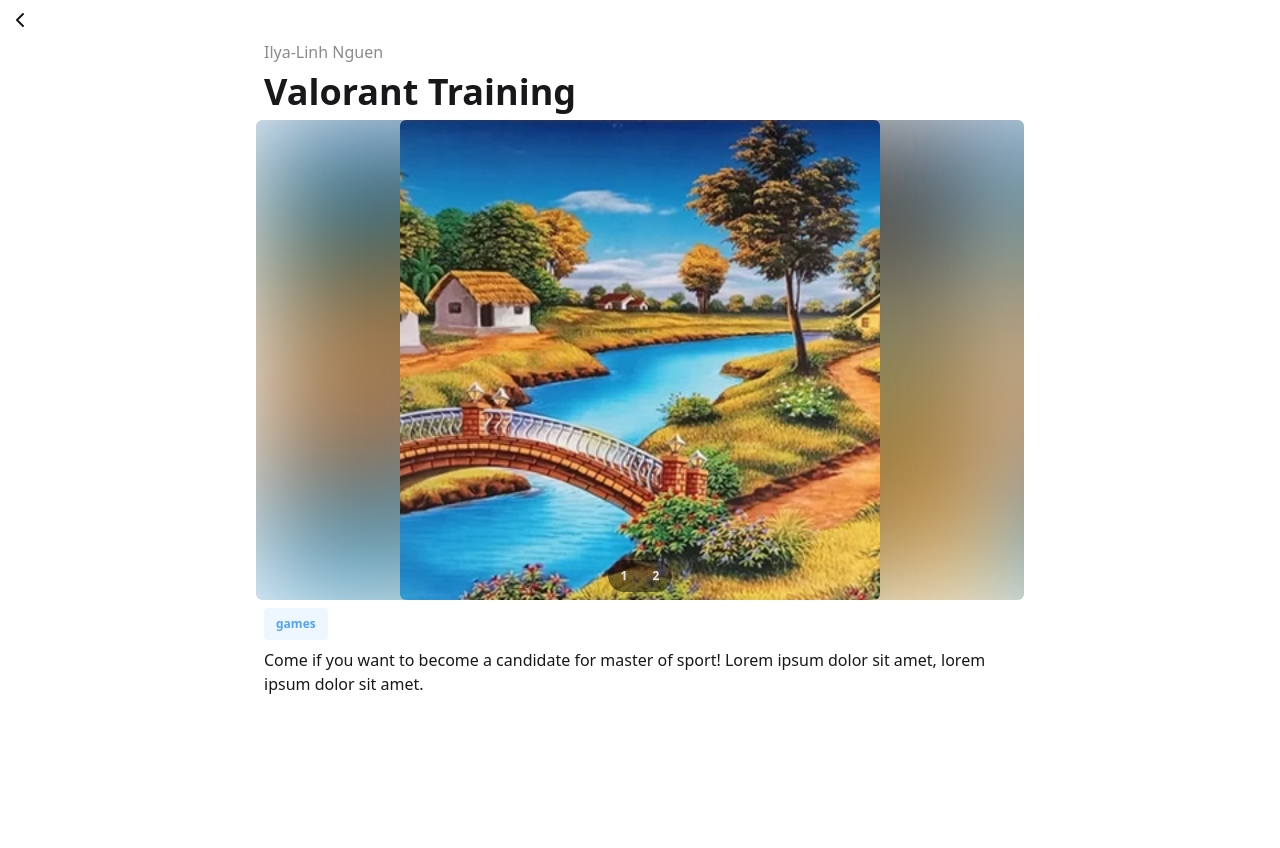
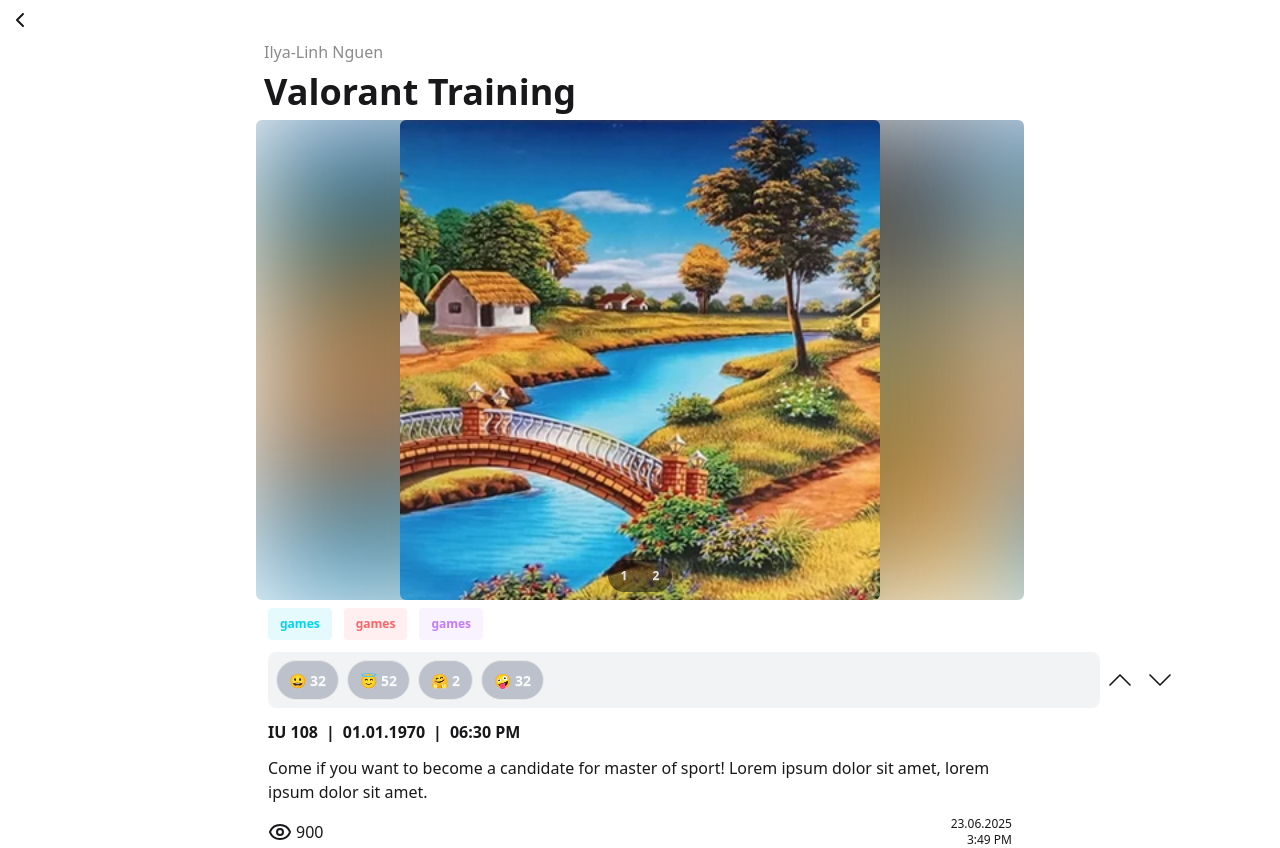
Before and after one commit to evops-sum25/evops-website, a Next.js app: page /events/1 in a window 1280 px wide. Before the commit the page ends 800 px from the top, so only its background shows below. Built offline with nearby package versions, Linux system fonts and the light colour scheme.

Commit message:
finish styling
Took 36 minutes

# Commit time for manual adjustment:
# Took 4 minutes

```diff
--- a/src/app/events/[id]/page.tsx
+++ b/src/app/events/[id]/page.tsx
@@ -1,6 +1,11 @@
 import test from "@/../public/test.png";
-import Tag from "@/components/shared/Tag";
-import { ChevronLeft } from "lucide-react";
+import ArrowControl from "@/components/shared/ArrowControl";
+import EventMeta, { EventMetaProps } from "@/components/shared/EventMeta";
+import ReactionsBar from "@/components/shared/ReactionsBar";
+import { TagColor } from "@/components/shared/Tag";
+import TagBar from "@/components/shared/TagBar";
+import { formatDate } from "@/lib/functions/formatDate";
+import { ChevronLeft, Eye } from "lucide-react";
 import Image, { StaticImageData } from "next/image";
 import Link from "next/link";
 
@@ -10,10 +15,12 @@
   id: string;
   author: { id: string; name: string; profilePictureUrl?: string };
   imageUrls: (string | StaticImageData)[];
-  tags: { id: string; name: string; aliases: string[] }[];
+  tags: { id: string; name: string; aliases: string[]; color?: TagColor }[];
   withAttendance: boolean;
   createdAt: string;
   modifiedAt: string;
+  reactions: { emoji: string; count: number }[];
+  metadata: EventMetaProps;
 }
 
 export default function EventPage() {
@@ -29,15 +36,53 @@
       "Come if you want to become a candidate for master of sport! Lorem ipsum dolor sit amet, lorem ipsum dolor sit amet.",
     tags: [
       {
+        id: "01979d7b-43c7-7781-82ab-620976261950",
+        name: "games",
+        color: "cyan",
+        aliases: ["videogames", "esports", "cybersport"],
+      },
+      {
         id: "01979d7b-43c7-7781-82ab-620976261959",
         name: "games",
+        color: "red",
+        aliases: ["videogames", "esports", "cybersport"],
+      },
+      {
+        id: "01979d7b-43c7-7781-82ab-620976261958",
+        name: "games",
+        color: "purple",
         aliases: ["videogames", "esports", "cybersport"],
       },
     ],
     withAttendance: true,
     createdAt: "2025-06-23T15:49:50.742836Z",
     modifiedAt: "2025-06-23T15:49:50.742836Z",
+    metadata: {
+      place: "IU 108",
+      date: "01.01.1970",
+      time: "18:30",
+    },
+    reactions: [
+      {
+        emoji: "😀",
+        count: 32,
+      },
+      {
+        emoji: "😇",
+        count: 52,
+      },
+      {
+        emoji: "🤗",
+        count: 2,
+      },
+      {
+        emoji: "🤪",
+        count: 32,
+      },
+    ],
   };
+
+  const { date, time } = formatDate(event.createdAt);
 
   return (
     <>
@@ -88,14 +133,35 @@
             </div>
           </div>
 
-          <div className="flex flex-col gap-2 px-2">
-            <div className="flex flex-row flex-wrap gap-2">
-              {event.tags.map(({ name }, i) => (
-                <Tag key={i} name={name} color="blue" />
-              ))}
+          <div className="flex flex-col items-start gap-3 px-3">
+            <TagBar tags={event.tags} />
+
+            <div className="flex w-full flex-row items-center justify-around">
+              <ReactionsBar reactions={event.reactions} />
+              <ArrowControl />
             </div>
 
-            <p>{event.description}</p>
+            <EventMeta
+              date={event.metadata.date}
+              place={event.metadata.place}
+              time={event.metadata.time}
+            />
+
+            <article className="text-base-content w-full text-start">
+              {event.description}
+            </article>
+            <div className="flex w-full flex-row items-center justify-between">
+              <span className="text-base-content flex flex-row gap-1">
+                <Eye />
+                <p>900</p>
+              </span>
+
+              <span className="text-end text-xs">
+                {date}
+                <br />
+                {time}
+              </span>
+            </div>
           </div>
         </div>
       </main>
--- a/src/app/events/page.tsx
+++ b/src/app/events/page.tsx
@@ -2,11 +2,31 @@
 import ArrowControl from "@/components/shared/ArrowControl";
 import EventMeta from "@/components/shared/EventMeta";
 import ReactionsBar from "@/components/shared/ReactionsBar";
+import { TagProps } from "@/components/shared/Tag";
 import TagBar from "@/components/shared/TagBar";
 import Image from "next/image";
 
 export default function Home() {
-  const tags = ["bdsm", "math", "b23", "study", "math3"];
+  const tags: TagProps[] = [
+    {
+      id: "01979d7b-43c7-7781-82ab-620976261950",
+      name: "BSDM",
+      color: "cyan",
+      aliases: ["videogames", "esports", "cybersport"],
+    },
+    {
+      id: "01979d7b-43c7-7781-82ab-620976261959",
+      name: "okko",
+      color: "red",
+      aliases: ["videogames", "esports", "cybersport"],
+    },
+    {
+      id: "01979d7b-43c7-7781-82ab-620976261958",
+      name: "lupa",
+      color: "purple",
+      aliases: ["videogames", "esports", "cybersport"],
+    },
+  ];
   const reactions = [
     {
       emoji: "😀",
@@ -26,7 +46,7 @@
     },
   ];
 
-  const article =
+  const description =
     "Lorem ipsum dolor sit amet. Eum error unde qui omnis numquam qui voluptas architecto vel tempore explicabo ut reprehenderit facilis vel voluptas dolor et assumenda nesciunt. Qui quasi dolor est repudiandae voluptatem nam blanditiis aperiam ad quisquam doloribus";
   const timePlace = {
     place: "IU 108",
@@ -36,7 +56,7 @@
 
   return (
     <main className="flex h-screen w-screen flex-col items-center overflow-x-hidden">
-      <section className="card my-4 flex w-full flex-col items-center space-y-3">
+      <section className="card my-4 flex w-full flex-col items-center space-y-2">
         <div className="w-full">
           <h1 className="text-base-content ml-4 w-full text-2xl font-bold">
             Probstat Final Preparation
@@ -49,19 +69,21 @@
             />
           </figure>
         </div>
+        <div className="flex flex-col items-center gap-3 px-2">
           <TagBar tags={tags} />
-        <div className="flex w-full flex-row items-center justify-around px-2">
+          <div className="flex w-full flex-row items-center justify-around">
             <ReactionsBar reactions={reactions} />
             <ArrowControl />
           </div>
-        <article className="text-base-content clamping w-full px-2 text-start">
-          {article}
+          <article className="text-base-content clamping w-full text-start">
+            {description}
           </article>
           <EventMeta
             date={timePlace.date}
             place={timePlace.place}
             time={timePlace.time}
           />
+        </div>
       </section>
     </main>
   );
--- a/src/app/globals.css
+++ b/src/app/globals.css
@@ -23,7 +23,6 @@
 }
 
 .clamping {
-  margin: 0;
   -webkit-line-clamp: 1;
   display: -webkit-box;
   -webkit-box-orient: vertical;
--- a/src/components/shared/EventMeta.tsx
+++ b/src/components/shared/EventMeta.tsx
@@ -1,4 +1,4 @@
-interface EventMetaProps {
+export interface EventMetaProps {
   place: string;
   date: string;
   time: string;
@@ -13,7 +13,7 @@
     minute: "2-digit",
   });
   return (
-    <div className="text-base-content mt-4 flex flex-row items-center gap-2 font-bold">
+    <div className="text-base-content flex flex-row items-center gap-2 text-center font-bold">
       <p>{place}</p>
       <span>|</span>
       <data value={date}>{date}</data>
--- a/src/components/shared/Tag.tsx
+++ b/src/components/shared/Tag.tsx
@@ -12,8 +12,10 @@
   | "gray";
 
 export interface TagProps {
+  id: string;
   name: string;
-  color: TagColor;
+  color?: TagColor;
+  aliases: string[];
 }
 
 export default function Tag(props: TagProps) {
--- a/src/components/shared/TagBar.tsx
+++ b/src/components/shared/TagBar.tsx
@@ -1,14 +1,20 @@
-import Tag from "@/components/shared/Tag";
+import Tag, { TagProps } from "@/components/shared/Tag";
 
 export interface TagBarProps {
-  tags: string[];
+  tags: TagProps[];
 }
 
 export default function TagBar(props: TagBarProps) {
   return (
-    <div className="scroll-hide flex w-full flex-row items-center gap-3 overflow-x-auto overflow-y-hidden px-3">
-      {props.tags.map((tag, i) => (
-        <Tag key={i} name={tag} color="blue" />
+    <div className="scroll-hide flex w-full flex-row items-center gap-3 overflow-x-auto overflow-y-hidden">
+      {props.tags.map((tag) => (
+        <Tag
+          key={tag.id}
+          id={tag.id}
+          aliases={tag.aliases}
+          name={tag.name}
+          color={tag.color}
+        />
       ))}
     </div>
   );
--- /dev/null
+++ b/src/lib/functions/formatDate.ts
@@ -0,0 +1,14 @@
+export function formatDate(dateString: string): { date: string; time: string } {
+  const date = new Date(dateString);
+  const formattedDate = date.toLocaleDateString("ru-RU", {
+    day: "2-digit",
+    month: "2-digit",
+    year: "numeric",
+  });
+  const formattedTime = date.toLocaleTimeString("en-US", {
+    hour: "numeric",
+    minute: "2-digit",
+    hour12: true,
+  });
+  return { date: formattedDate, time: formattedTime };
+}
```
Lines whose indentation alone changed are shown as unchanged.
